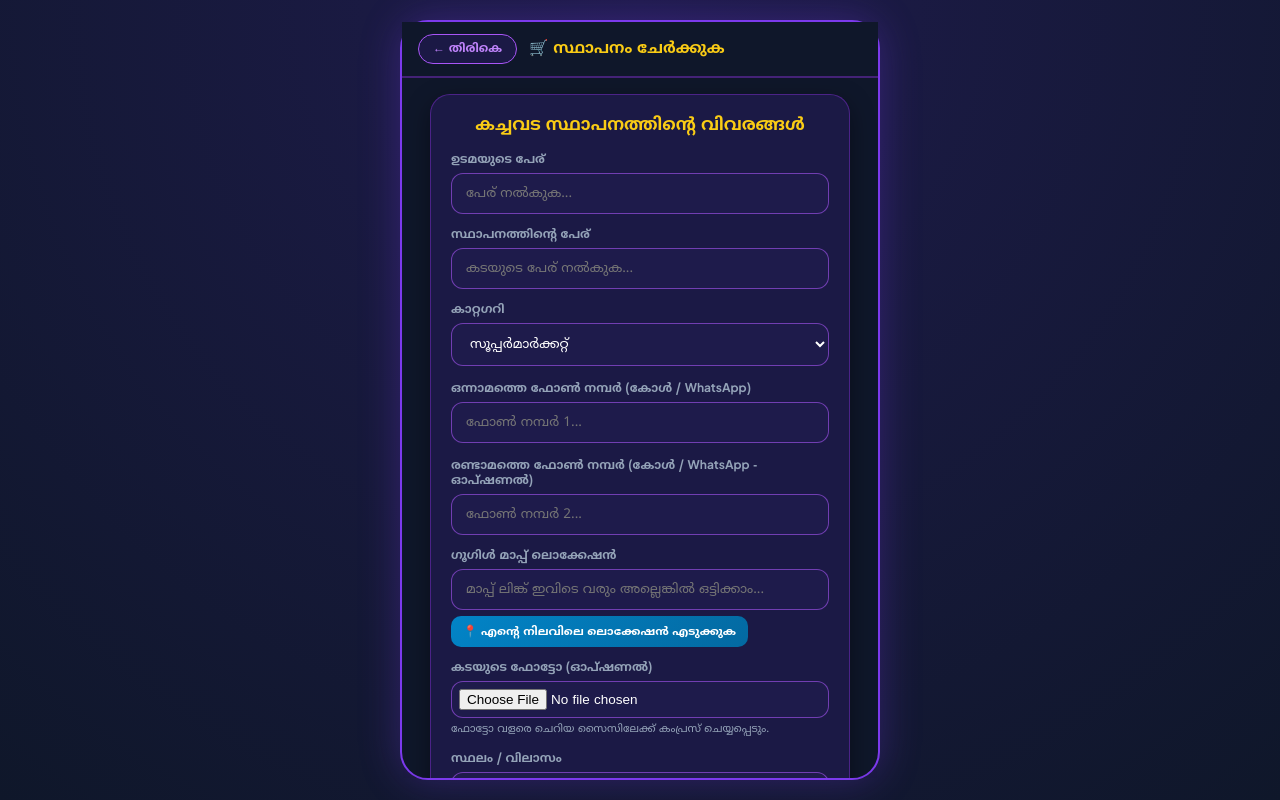
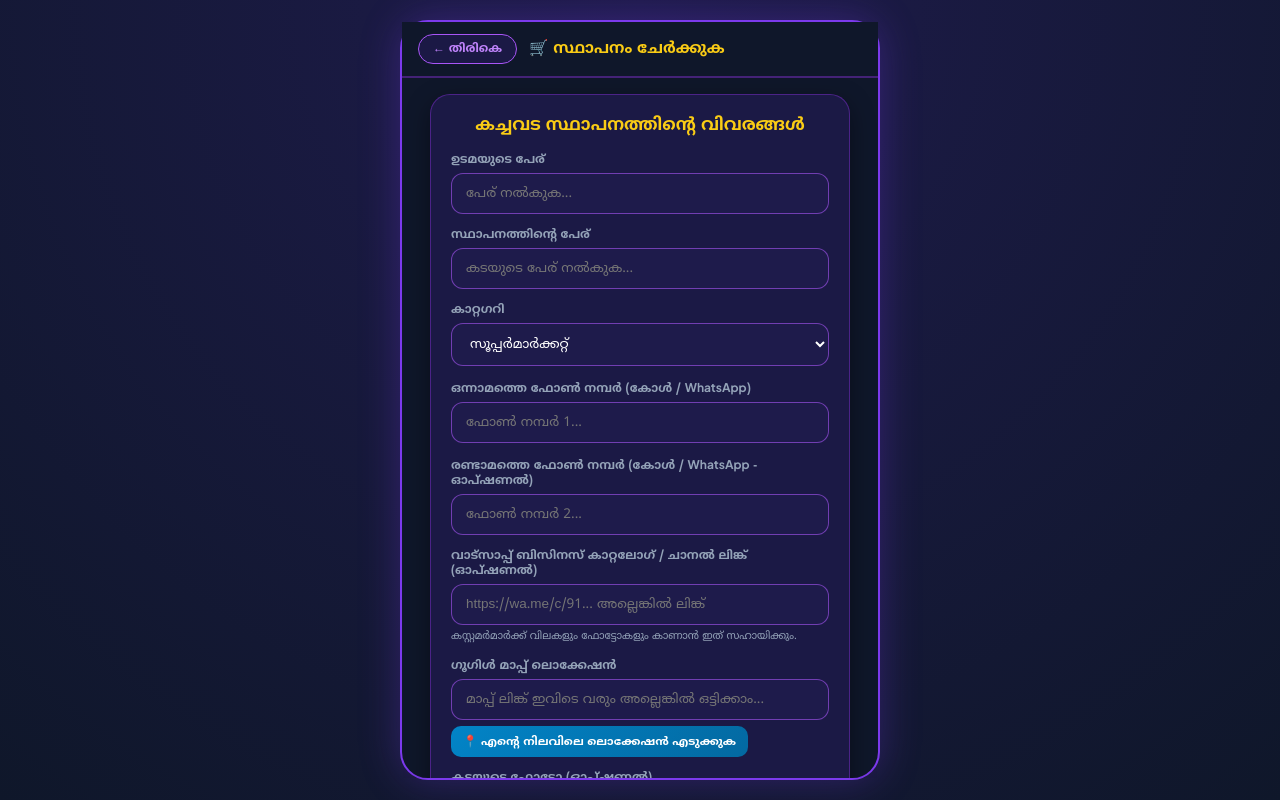
Before and after one commit to kanakotswaraj-lang/kolayad-connect, a plain HTML site: page profile.html in a window 1280 px wide. Drawn offline with Linux system fonts and the light colour scheme.

Commit message:
Add WhatsApp catalog link input field
Added optional WhatsApp catalog link input field and updated related JavaScript to handle the new field.

```diff
--- a/profile.html
+++ b/profile.html
@@ -185,6 +185,13 @@
           <input type="tel" class="input-field" id="phoneWhatsapp" placeholder="ഫോൺ നമ്പർ 2...">
         </div>
 
+        <!-- 🛒 പുതിയതായി ചേർത്ത വാട്സാപ്പ് കാറ്റലോഗ് ലിങ്ക് ഫീൽഡ് -->
+        <div class="info-group">
+          <div class="info-label">വാട്സാപ്പ് ബിസിനസ് കാറ്റലോഗ് / ചാനൽ ലിങ്ക് (ഓപ്ഷണൽ)</div>
+          <input type="url" class="input-field" id="whatsappCatalog" placeholder="https://wa.me/c/91... അല്ലെങ്കിൽ ലിങ്ക്">
+          <small style="color: #94a3b8; font-size: 10.5px;">കസ്റ്റമർമാർക്ക് വിലകളും ഫോട്ടോകളും കാണാൻ ഇത് സഹായിക്കും.</small>
+        </div>
+
         <div class="info-group">
           <div class="info-label">ഗൂഗിൾ മാപ്പ് ലൊക്കേഷൻ</div>
           <input type="url" class="input-field" id="mapLink" placeholder="മാപ്പ് ലിങ്ക് ഇവിടെ വരും അല്ലെങ്കിൽ ഒട്ടിക്കാം...">
@@ -317,6 +324,7 @@
       const category = document.getElementById('shopCategory').value;
       const phoneCall = document.getElementById('phoneCall').value.trim();
       const phoneWhatsapp = document.getElementById('phoneWhatsapp').value.trim();
+      const whatsappCatalog = document.getElementById('whatsappCatalog').value.trim(); // 🛒 കാറ്റലോഗ് ലിങ്ക് ഇവിടെ എടുത്തു
       const mapLink = document.getElementById('mapLink').value.trim();
       const address = document.getElementById('shopAddress').value.trim();
       const desc = document.getElementById('shopDesc').value.trim() || `${category} സേവനങ്ങൾ ലഭ്യമാണ്`;
@@ -344,6 +352,7 @@
           phone: phoneCall,
           phoneWhatsapp: phoneWhatsapp,
           phone2: phoneWhatsapp,
+          whatsappCatalog: whatsappCatalog, // 🛒 ഫയർബേസിലേക്ക് കാറ്റലോഗ് ലിങ്ക് സേവ് ചെയ്യുന്നു
           mapLink: mapLink,
           address: address,
           loc: address || 'കോളയാട്',
```
